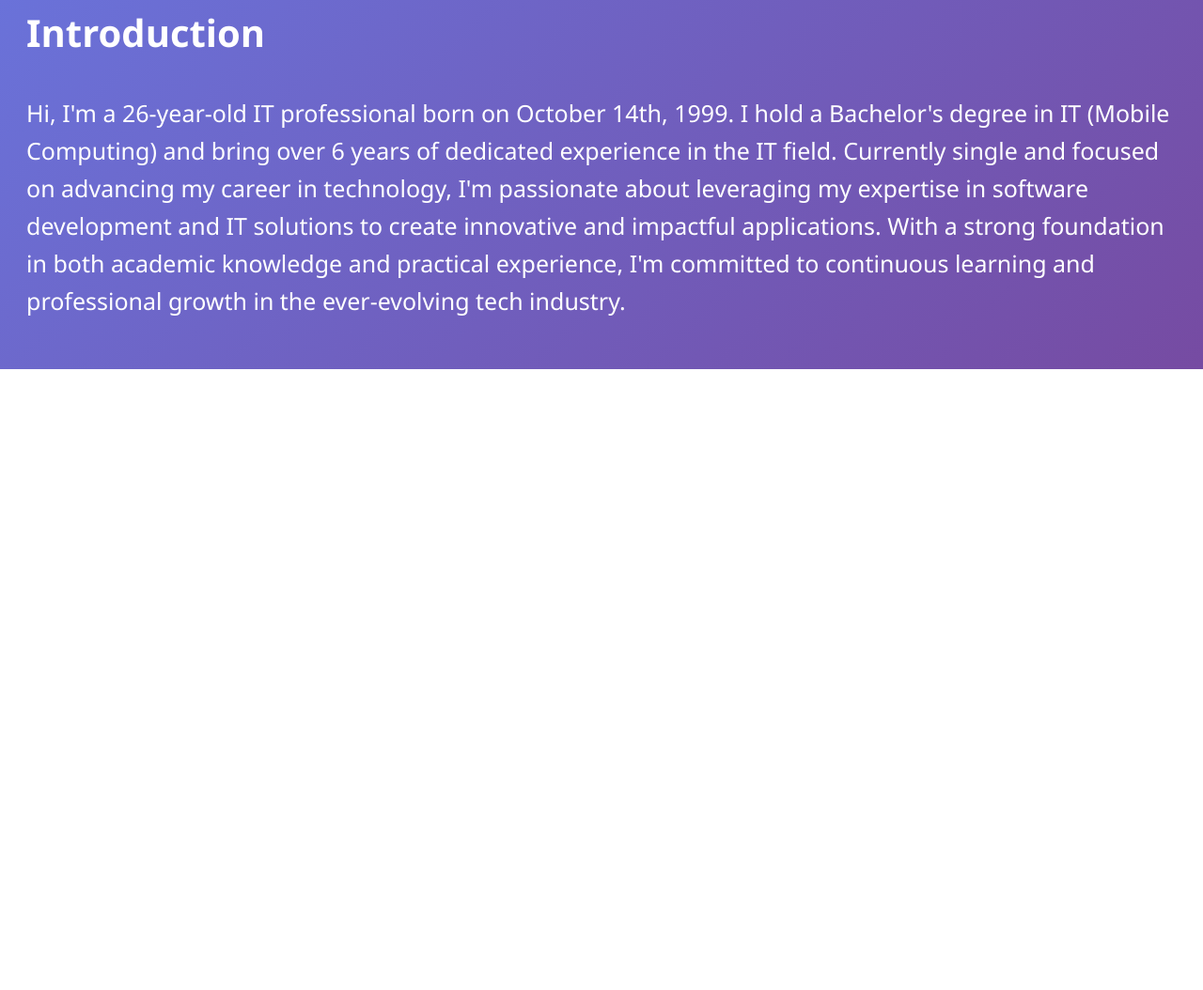
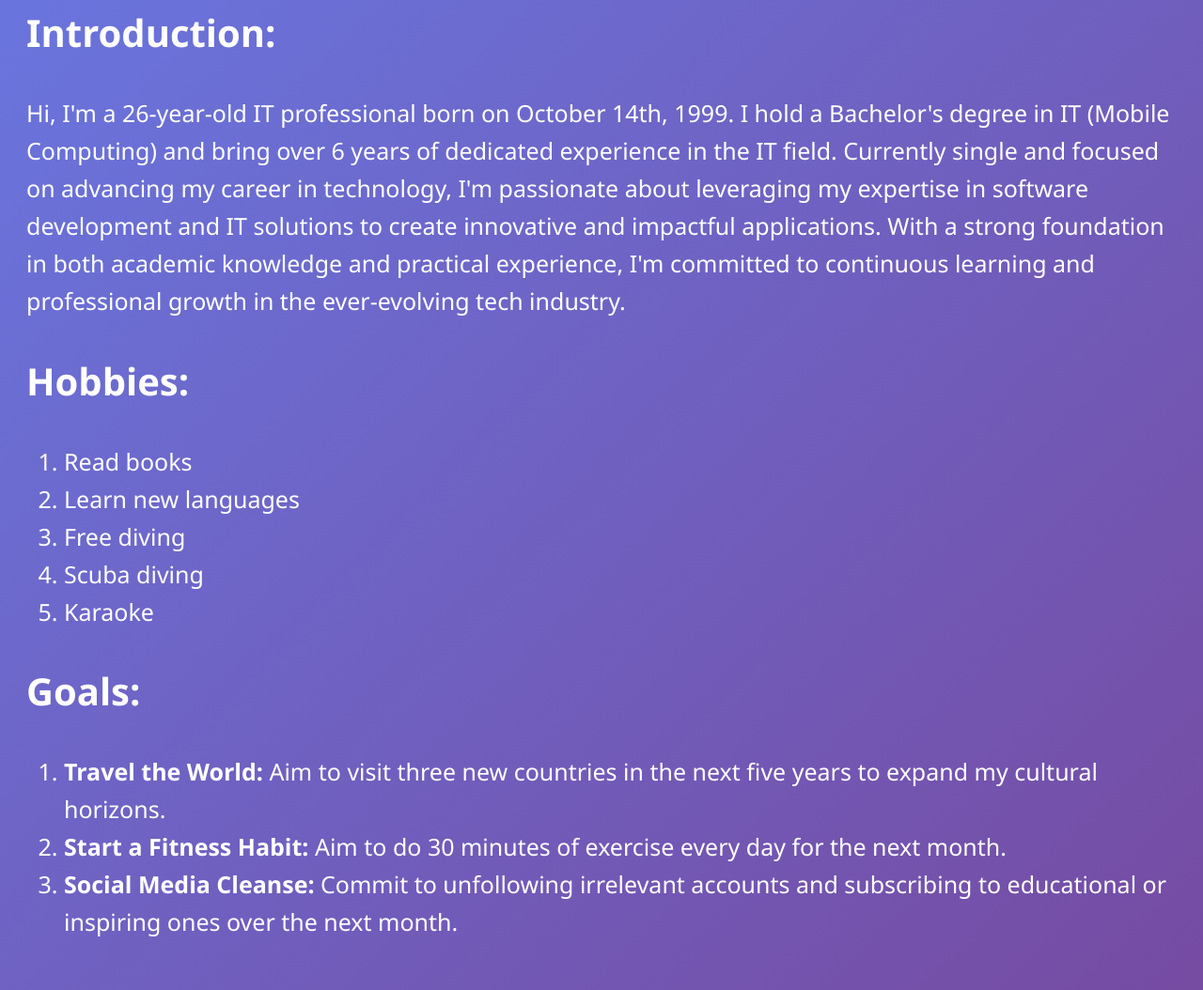
Before and after one commit to nurien99/about-me, a plain HTML site: page index.html in a window 1280 px wide. Shown: the part 513-1567 px from the top of the page at 94% size. Before the commit the page ends 906 px from the top, so only its background shows below. Drawn offline with Linux system fonts and the light colour scheme.

Commit message:
Add list hobby dan goals

```diff
--- a/index.html
+++ b/index.html
@@ -14,7 +14,7 @@
     <img src="image/myself.jpeg" alt="Profile Picture" class="myselfpic">
 
 <section class="intro">
-            <h2>Introduction</h2>
+            <h2>Introduction:</h2>
             <p>Hi, I'm a 26-year-old IT professional born on October 14th, 1999.
                 I hold a Bachelor's degree in IT (Mobile Computing) and bring over 6 years of dedicated experience in the IT field.
                 Currently single and focused on advancing my career in technology,
@@ -24,5 +24,25 @@
                 I'm committed to continuous learning and professional growth in the ever-evolving tech industry.
 </section>
 
+<section class="hobby">
+    <h2>Hobbies:</h2>
+    <ol>
+    <li>Read books</li>
+    <li>Learn new languages</li>
+    <li>Free diving</li>
+    <li>Scuba diving</li>
+    <li>Karaoke</li>
+    </ol>
+</section>
+
+<section class="goals">
+    <h2>Goals:</h2>
+    <ol>
+        <li><b>Travel the World: </b>Aim to visit three new countries in the next five years to expand my cultural horizons.</li>
+        <li><b>Start a Fitness Habit: </b>Aim to do 30 minutes of exercise every day for the next month.</li>
+        <li><b>Social Media Cleanse: </b>Commit to unfollowing irrelevant accounts and subscribing to educational or inspiring ones over the next month.</li>
+    </ol>
+</section>
+
 </body>
 </html>
```
